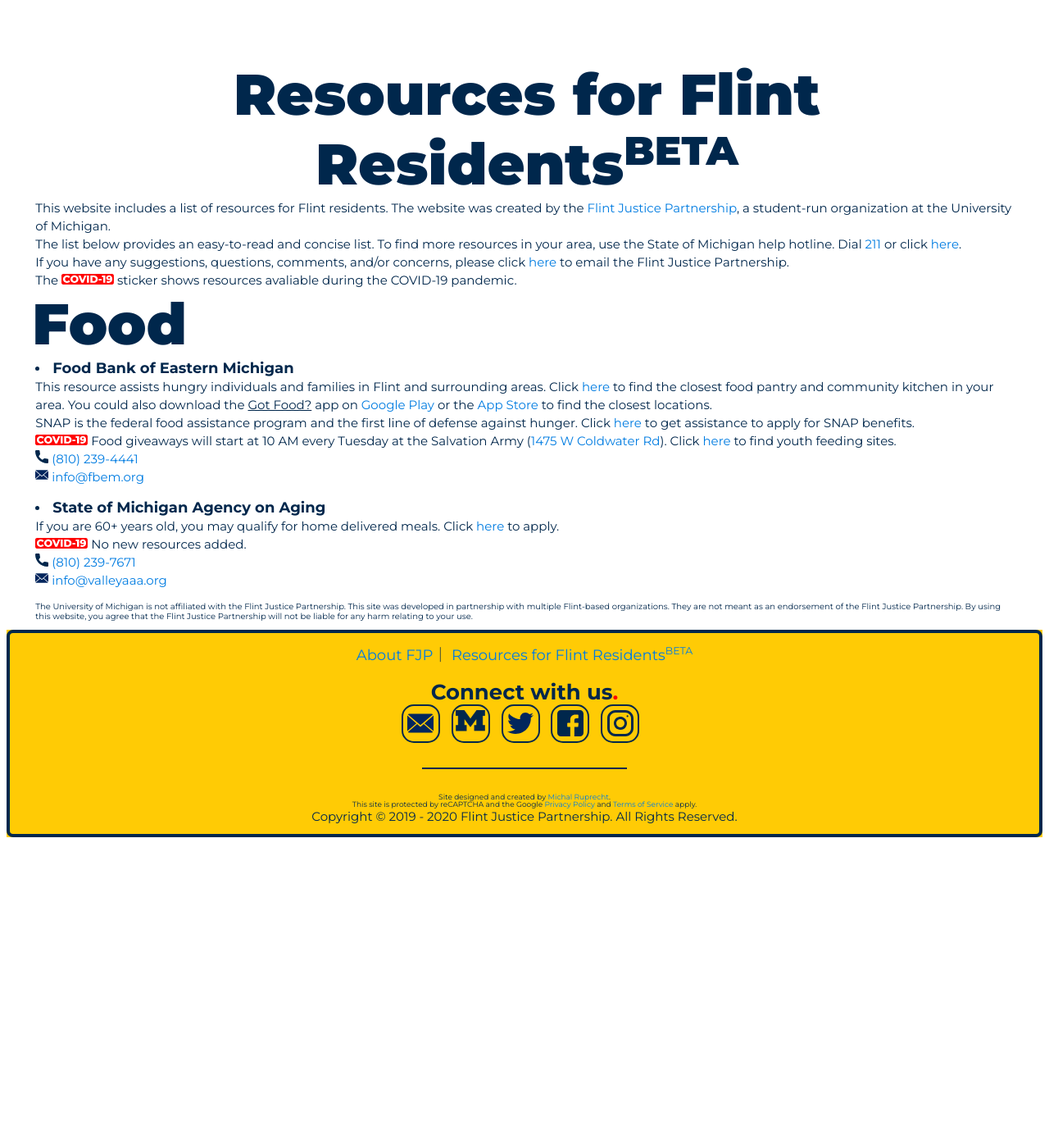
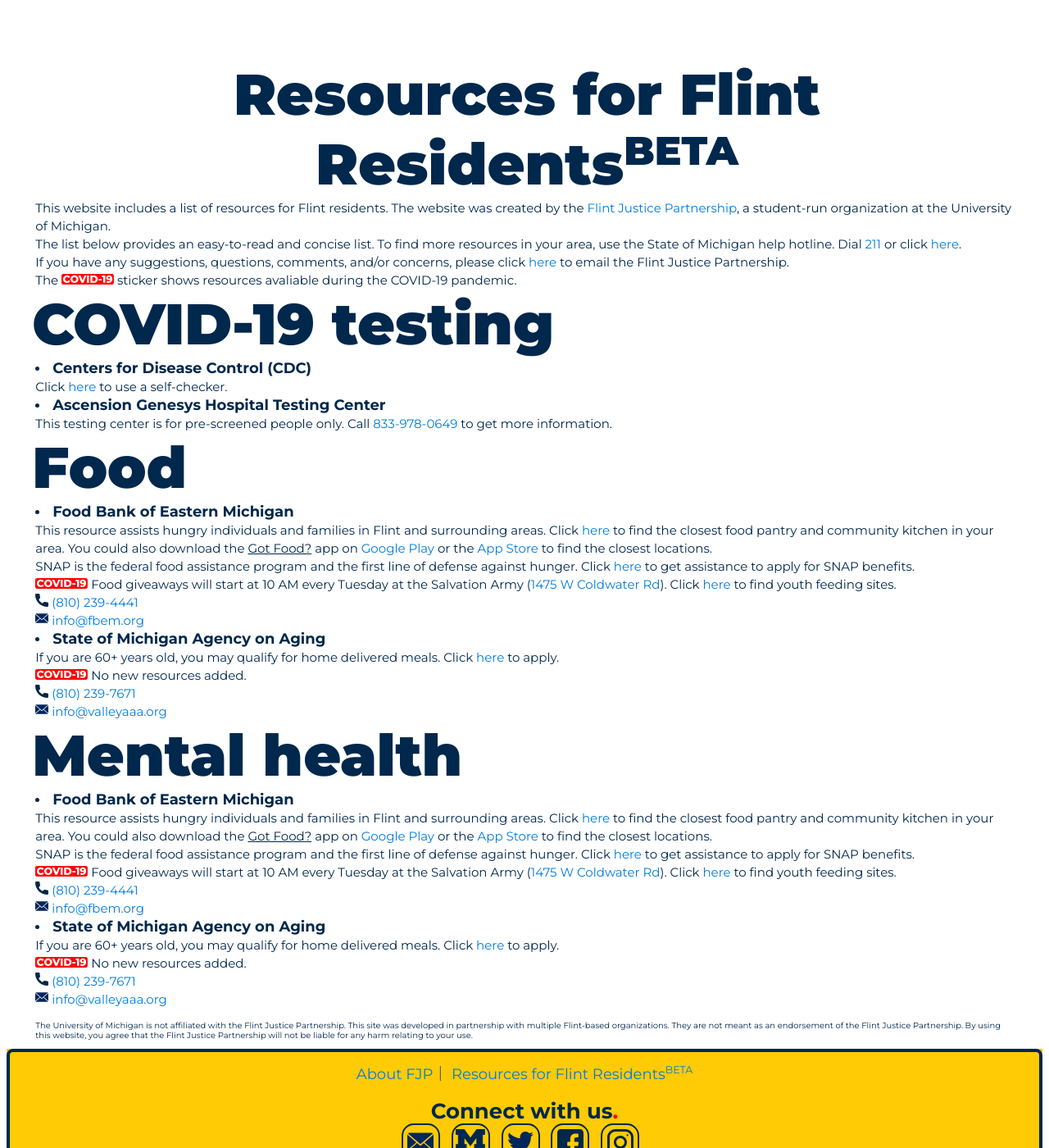
Before and after one commit to umichfjp/umichfjp.github.io, a Jekyll site: the page built from pages/resources.html, in a window 1280 px wide and 1400 px high. Shown: the whole window at 82% size. Built offline with Jekyll 4.4.1, drawn with Linux system fonts in a browser that asks for light colours.

Commit message:
Update resources.html

```diff
--- a/pages/resources.html
+++ b/pages/resources.html
@@ -20,6 +20,21 @@ title: Flint Justice Partnership Official Website
           <br />If you have any suggestions, questions, comments, and/or concerns, please click <a href="mailto:UMich.FJP@umich.edu?subject=[FJP RESOURCE PAGE]">here</a> to email the Flint Justice Partnership.
           <br />The <img src="https://umichfjp.github.io/assets/icons/covid.svg" alt="covid-19" style="width:64px;"> sticker shows resources avaliable during the COVID-19 pandemic.
         </h3>
+
+
+        <div class="titlere">COVID-19 testing</div>
+        <h3>
+          <li>
+            <b><big>Centers for Disease Control (CDC)</big></b>
+            <br />Click <a href="https://www.cdc.gov/coronavirus/2019-ncov/symptoms-testing/index.html#cdc-chat-bot-open">here</a> to use a self-checker.
+          </li>
+          <li>
+            <b><big>Ascension Genesys Hospital Testing Center</big></b>
+            <br />This testing center is for pre-screened people only. Call <a href="tel:+1833-978-0649">833-978-0649</a> to get more information.
+          </li>
+        </h3>
+
+
         <div class="titlere">Food</div>
         <h3>
           <li>
@@ -30,9 +45,7 @@ title: Flint Justice Partnership Official Website
             <br /><img src="https://umichfjp.github.io/assets/icons/phone.svg" alt="Phone" style="width:16px;"> <a href="tel:+1810-239-4441">(810) 239-4441</a>
             <br /><img src="https://umichfjp.github.io/assets/icons/mail.svg" alt="Mail" style="width:16px;"> <a href="mailto:info@fbem.org">info@fbem.org</a>
           </li>
-        </h3>
 
-        <h3>
           <li>
             <b><big>State of Michigan Agency on Aging</big></b>
             <br />If you are 60+ years old, you may qualify for home delivered meals. Click <a href="https://newmibridges.michigan.gov/s/request-meal-delivery-reassurance?language=en_US" target="_blank">here</a> to apply.
@@ -41,6 +54,28 @@ title: Flint Justice Partnership Official Website
             <br /><img src="https://umichfjp.github.io/assets/icons/mail.svg" alt="Mail" style="width:16px;"> <a href="mailto:info@valleyaaa.org">info@valleyaaa.org</a>
           </li>
         </h3>
+
+
+        <div class="titlere">Mental health</div>
+        <h3>
+          <li>
+            <b><big>Food Bank of Eastern Michigan</big></b>
+            <br />This resource assists hungry individuals and families in Flint and surrounding areas. Click <a href="https://www.fbem.org/where-to-get-food/find-a-food-pantry/#agency-locator" target="_blank">here</a> to find the closest food pantry and community kitchen in your area. You could also download the <u>Got Food?</u> app on <a href="https://play.google.com/store/apps/details?id=com.us.gotfood" target="_blank">Google Play</a> or the <a href="https://itunes.apple.com/us/app/got-food/id1039258641?mt=8" target="_blank">App Store</a> to find the closest locations.
+            <br />SNAP is the federal food assistance program and the first line of defense against hunger. Click <a href="https://secure.feedingamerica.org/site/SPageServer?pagename=GSNAP_Survey&s_src=X17YFLINT&s_subsrc=%7bdevice%7d&s_keyword=%7bkeyword%7d" target="_blank">here</a> to get assistance to apply for SNAP benefits.
+            <br /><img src="https://umichfjp.github.io/assets/icons/covid.svg" alt="covid-19" style="width:64px;"> Food giveaways will start at 10 AM every Tuesday at the Salvation Army (<a href="https://goo.gl/maps/Au8dX9RTKAHvJbTt7" target="_blank">1475 W Coldwater Rd</a>). Click <a href="https://www.mcgi.state.mi.us/schoolnutrition/" target="_blank">here</a> to find youth feeding sites.
+            <br /><img src="https://umichfjp.github.io/assets/icons/phone.svg" alt="Phone" style="width:16px;"> <a href="tel:+1810-239-4441">(810) 239-4441</a>
+            <br /><img src="https://umichfjp.github.io/assets/icons/mail.svg" alt="Mail" style="width:16px;"> <a href="mailto:info@fbem.org">info@fbem.org</a>
+          </li>
+
+          <li>
+            <b><big>State of Michigan Agency on Aging</big></b>
+            <br />If you are 60+ years old, you may qualify for home delivered meals. Click <a href="https://newmibridges.michigan.gov/s/request-meal-delivery-reassurance?language=en_US" target="_blank">here</a> to apply.
+            <br /><img src="https://umichfjp.github.io/assets/icons/covid.svg" alt="covid-19" style="width:64px;"> No new resources added.
+            <br /><img src="https://umichfjp.github.io/assets/icons/phone.svg" alt="Phone" style="width:16px;"> <a href="tel:+1810-239-7671">(810) 239-7671</a>
+            <br /><img src="https://umichfjp.github.io/assets/icons/mail.svg" alt="Mail" style="width:16px;"> <a href="mailto:info@valleyaaa.org">info@valleyaaa.org</a>
+          </li>
+        </h3>
+
         <h4>The University of Michigan is not affiliated with the Flint Justice Partnership. This site was developed in partnership with multiple Flint-based organizations. They are not meant as an endorsement of the Flint Justice Partnership. By using this website, you agree that the Flint Justice Partnership will not be liable for any harm relating to your use.</h4>
         </div>
       </div>
```
